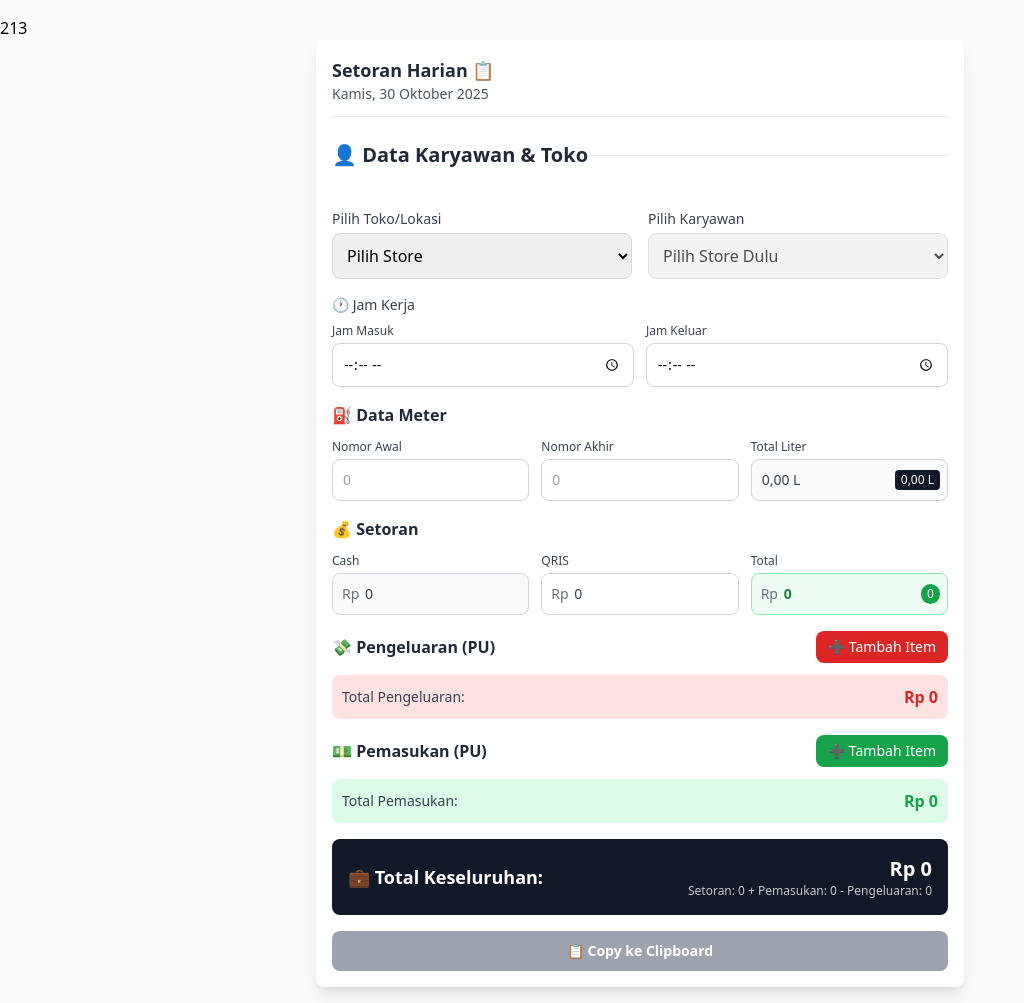
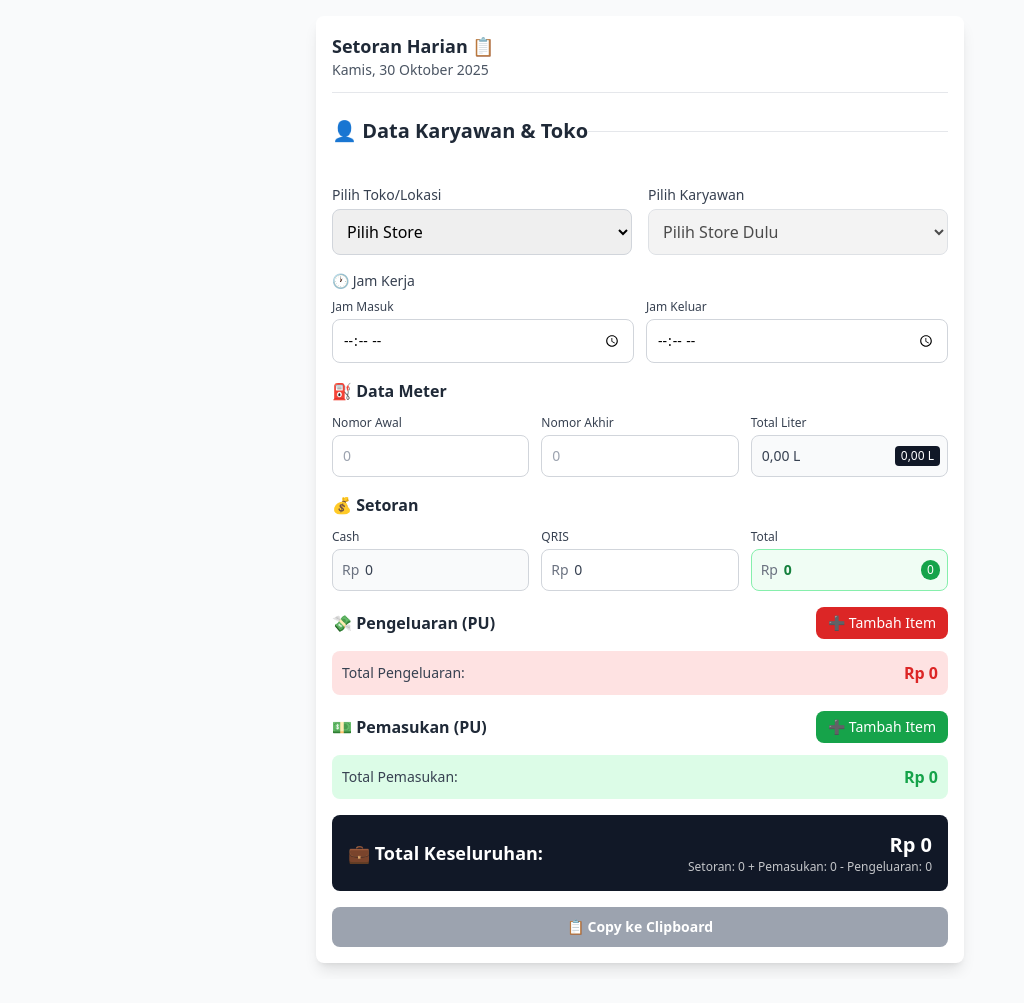
Before and after one commit to tekrabyte/posm, a PHP site: page / in a window 1280 px wide. Shown: the whole page, without its empty margins (0-1024 px from the left). After the commit the page ends 970 px from the top, so only its background shows below. Run offline with PHP 8.4, Linux system fonts and the light colour scheme; data comes from the database, SQL or seed files in the repository; some libraries are stand-ins or nearby versions.

Commit message:
Update index.php

```diff
--- a/index.php
+++ b/index.php
@@ -1,4 +1,4 @@
- 213   <?php
+<?php
     // Get current date in Indonesian format
     function getCurrentDate() {
         $days = ['Minggu', 'Senin', 'Selasa', 'Rabu', 'Kamis', 'Jumat', 'Sabtu'];
```
